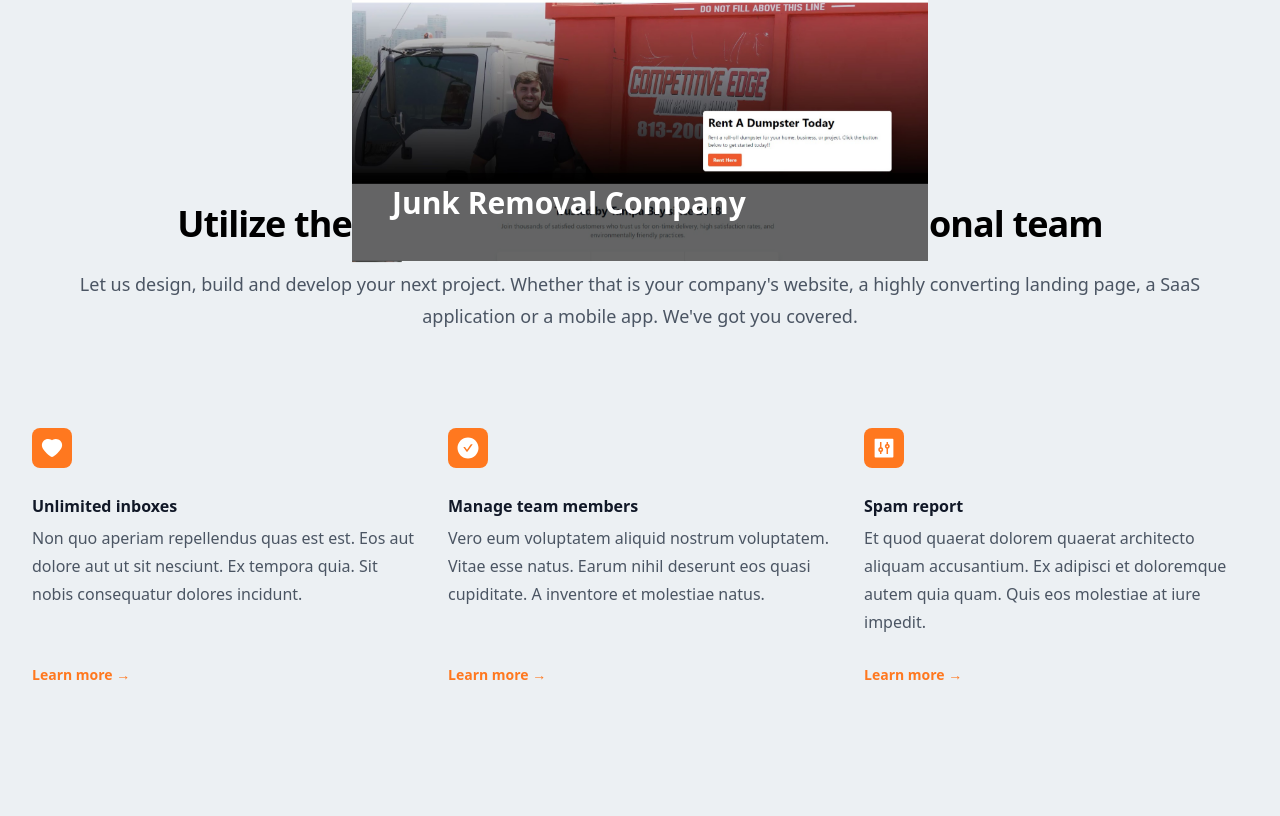
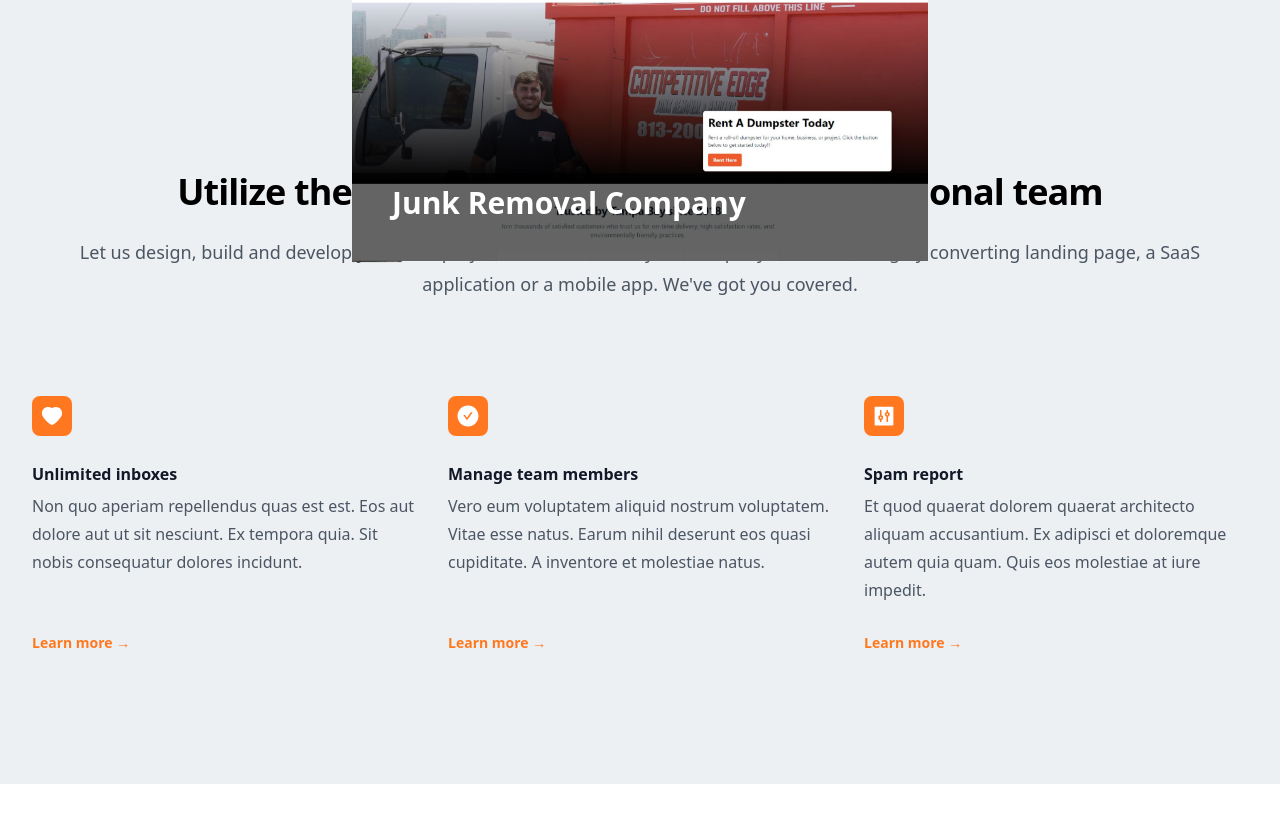
Before and after one commit to pqxglobal/youtube-tut-1, a Next.js app: page / in a window 1280 px wide. Shown: the part 804-1620 px from the top of the page. After the commit the page ends 1588 px from the top, so only its background shows below. Built offline with nearby package versions, Linux system fonts and the light colour scheme.

Commit message:
🐛 change margins

```diff
--- a/app/components/Features.jsx
+++ b/app/components/Features.jsx
@@ -27,7 +27,7 @@
 export default function Features() {
   return (
     <div className="w-full bg-[#ecf0f3] py-24 sm:py-32">
-      <div className="mx-auto max-w-7xl px-6 lg:px-8 mt-20">
+      <div className="mx-auto max-w-7xl px-6 lg:px-8 sm:mt-12 mt-44">
         <div className="mx-auto lg:mx-0 text-center">
           <h2 className="text-4xl font-bold tracking-tight text-black sm:text-4xl">
             Utilize the latest Tech Stacks from a professional team
```
